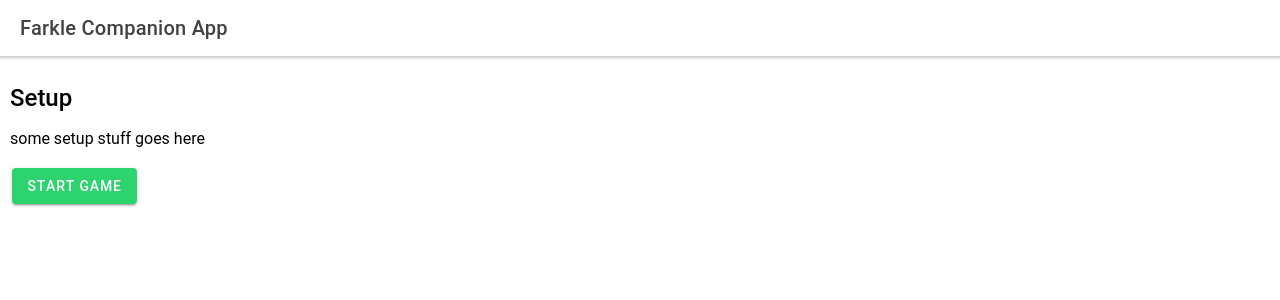
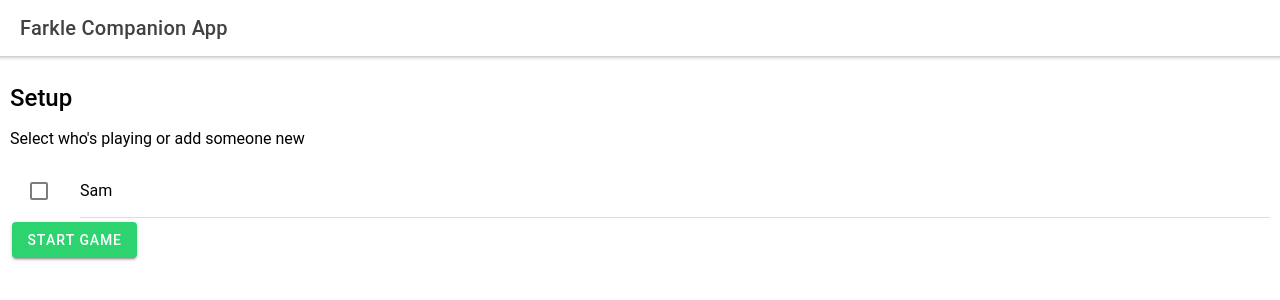
Before and after one commit to PaugelS20/tca-farkle, a React (Create React App) app: page /setup in a window 1280 px wide. Shown: the top 300 px of the page. Built offline with nearby package versions, Linux system fonts and the light colour scheme.

Commit message:
Added more ui placeholders

```diff
--- a/src/pages/Home.tsx
+++ b/src/pages/Home.tsx
@@ -129,7 +129,6 @@ export const Home: React.FC = () => {
               <IonButton routerLink='/setup' id='startGameButton' color="success">Play Game</IonButton>
             </IonCol>
           </IonRow>
-
         </IonGrid>
 
 
--- a/src/pages/Setup.tsx
+++ b/src/pages/Setup.tsx
@@ -8,6 +8,9 @@ import {
   IonGrid,
   IonCol,
   IonRow,
+  IonItem,
+  IonCheckbox,
+  IonLabel,
 } from '@ionic/react';
 
 export const Setup: React.FC = () => {
@@ -24,7 +27,11 @@ export const Setup: React.FC = () => {
           <IonRow>
             <IonCol>
               <h2>Setup</h2>
-              <p>some setup stuff goes here</p>
+              <p>Select who's playing or add someone new</p>
+              <IonItem>
+                <IonCheckbox slot="start"></IonCheckbox>
+                <IonLabel>Sam</IonLabel>
+              </IonItem>
               <IonButton routerLink='/play' color="success">Start Game</IonButton>
             </IonCol>
           </IonRow>
```
